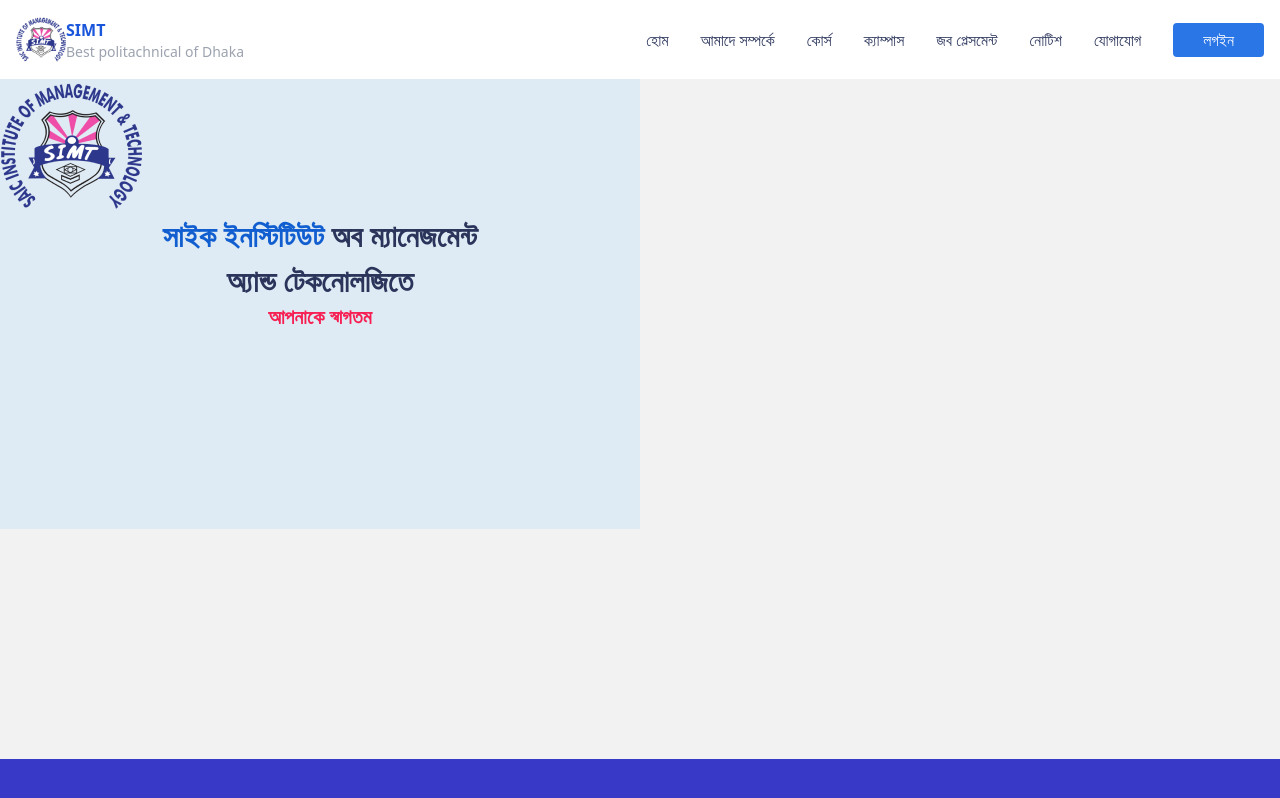
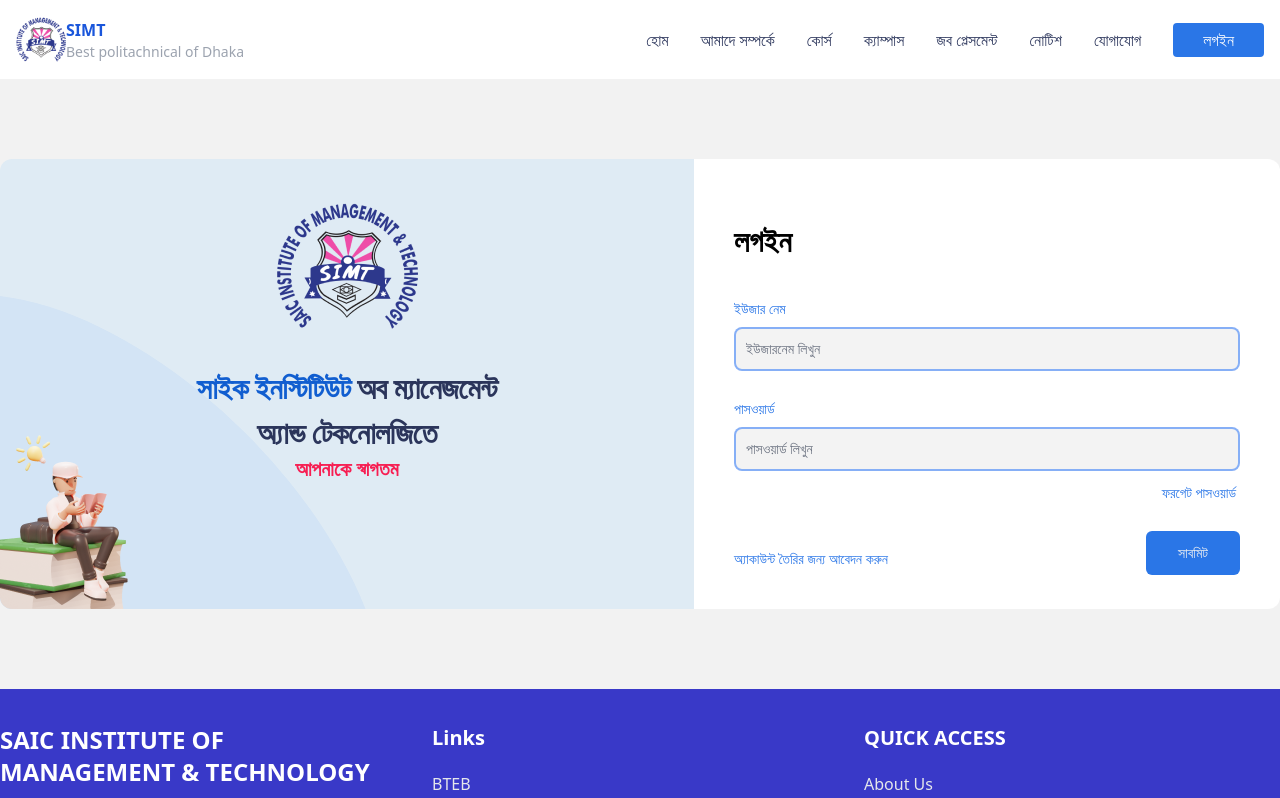
Before and after one commit to Five-Stack/Management-System-client, a React (Vite) app: page /login in a window 1280 px wide. Shown: the top 798 px of the page. Built offline with nearby package versions, Linux system fonts and the light colour scheme.

Commit message:
login page design complete

```diff
--- a/src/Layout/MainPage.jsx
+++ b/src/Layout/MainPage.jsx
@@ -7,7 +7,7 @@ const MainPage = () => {
   return (
     <>
       <Header />
-      <div className='min-h-[calc(100vh-140px)]'>
+      <div className=''>
         <Outlet></Outlet>
       </div>
       <Footer />
--- a/src/Pages/Admission/Admission.jsx
+++ b/src/Pages/Admission/Admission.jsx
@@ -11,15 +11,15 @@ const Admission = () => {
         handleSubmit,
         watch,
         formState: { errors },
-    } = useForm()
+    } = useForm();
 
-    const onSubmit = (data) => console.log(data)
+    const onSubmit = (data) => console.log(data);
 
     return (
         <div className='lg-container'>
             <Alert />
 
-            <div className='max-w-6xl mx-auto bg-white mb-16 px-4 py-10 md:px-28 md:py-20'>
+            <div className='max-w-6xl mx-auto bg-white my-16 px-4 py-10 md:px-28 md:py-20 rounded-xl'>
                 <h3 className='font-medium text-3xl text-center pb-10'>এডমিশন</h3>
                 <form onSubmit={handleSubmit(onSubmit)}>
                     <div className='md:grid md:grid-cols-2 md:gap-x-4 md:gap-y-10 space-y-6'>
--- a/src/Pages/Admission/Alert.jsx
+++ b/src/Pages/Admission/Alert.jsx
@@ -13,7 +13,7 @@ const Alert = () => {
     return (
 
         <div className="px-1">
-            <div className={`h-[200px] md:h-[284px] bg-[#DCE1EE] mx-auto mt-5 md:mt-10 md:mb-16 rounded-2xl flex justify-center items-center px-4 relative ${showAlert ? 'block' : 'opacity-0 transition-opacity duration-200'} ${hidden && 'hidden'} `}>
+            <div className={`h-[200px] md:h-[284px] bg-[#DCE1EE] mx-auto mt-5 md:mt-10 rounded-2xl flex justify-center items-center px-4 relative ${showAlert ? 'block' : 'opacity-0 transition-opacity duration-200'} ${hidden && 'hidden'} `}>
 
                 <svg onClick={handleAlert} xmlns="http://www.w3.org/2000/svg" fill="none" viewBox="0 0 24 24" strokeWidth={1.5} stroke="currentColor" className="w-7 h-7 absolute right-2 top-2 md:right-5 md:top-5 hover:text-red-500 transition-colors duration-150">
                     <path strokeLinecap="round" strokeLinejoin="round" d="M6 18L18 6M6 6l12 12" />
--- a/src/Pages/Login/Login.jsx
+++ b/src/Pages/Login/Login.jsx
@@ -1,13 +1,64 @@
 import logo from '../../assets/logo.png'
+import img1 from '../../assets/boy_with_book.png'
+import { useForm } from 'react-hook-form';
 
 const Login = () => {
+    const {
+        register,
+        handleSubmit,
+        watch,
+        formState: { errors },
+    } = useForm();
+
+    const onSubmit = (data) => console.log(data);
+
     return (
         <div className='lg-container'>
-            <div className="w-1/2 h-[450px] bg-[#dfebf4] text-center">
-                <img src={logo} alt="saic-logo"/>
-                <h3 className=' text-3xl leading-normal font-bold'><span className='text-[#115ED0]'>সাইক ইনস্টিটিউট</span> <span className='txt-black'>অব ম্যানেজমেন্ট<br />অ্যান্ড টেকনোলজিতে</span></h3>
-                <p className='text-[#F71E52] text-xl font-bold'>আপনাকে স্বাগতম</p>
+            <div className='flex my-20'>
+                {/* login page left side design */}
+                <div className="basis-[60%] h-[450px] bg-[#dfebf4] text-center relative overflow-hidden z-10 rounded-l-xl">
+                    <div className='pt-10 z-30'>
+                        <figure className='flex justify-center mb-8'>
+                            <img src={logo} alt="saic-logo" />
+                        </figure>
+                        <h3 className=' text-3xl leading-normal font-extrabold tracking-tight'><span className='text-[#115ED0]'>সাইক ইনস্টিটিউট</span> <span className='txt-black'>অব ম্যানেজমেন্ট<br />অ্যান্ড টেকনোলজিতে</span></h3>
+                        <p className='text-[#F71E52] text-xl font-bold'>আপনাকে স্বাগতম</p>
+                    </div>
 
+                    <div className='w-[650px] h-[340px] bg-[#d3e4f5] rounded-[50%] rotate-45 absolute top-[50%] right-[35%] -z-10'></div>
+
+                    <figure className='absolute bottom-0 left-0'>
+                        <img src={img1} alt="" />
+                    </figure>
+                </div>
+                {/* login page left side design end */}
+
+
+                 {/* login page right side design */}
+                <div className="w-1/2 h-[450px] bg-white pt-16 px-10 rounded-r-xl">
+                    <h3 className='text-3xl font-bold mb-10'>লগইন</h3>
+                    <form onSubmit={handleSubmit(onSubmit)}>
+                        <div className='mb-7 relative'>
+                            <label className="block mb-2 text-sm txt-blue font-medium dark:text-white">ইউজার নেম</label>
+                            <input {...register('userName', { required: true })} type="text" id="first_name" className="bg-[#D9D9D952] border-2 focus:border border-opacity-60 border-blue-500 text-gray-900 text-sm rounded-lg block w-full p-2.5" placeholder="ইউজারনেম লিখুন" />
+                            {errors.userName && <span className='absolute -bottom-6 left-1 text-sm text-red-500'>Field Required *</span>}
+                        </div>
+
+                        <div className='relative'>
+                            <label className="block mb-2 text-sm txt-blue font-medium dark:text-white">পাসওয়ার্ড</label>
+                            <input {...register('password', { required: true })} type="text" id="first_name" className="bg-[#D9D9D952] border-2 focus:border border-opacity-60 border-blue-500 text-gray-900 text-sm rounded-lg block w-full p-2.5" placeholder="পাসওয়ার্ড লিখুন" />
+                            {errors.password && <span className='absolute -bottom-6 left-1 text-sm text-red-500'>Field Required *</span>}
+                        </div>
+
+                        <label className="block mt-3 text-sm txt-blue font-medium text-right pr-1 hover:cursor-pointer hover:text-blue-700">ফরগেট পাসওয়ার্ড</label>
+
+                        <div className='flex justify-between items-center mt-7'>
+                            <label className="block mt-3 text-sm txt-blue font-medium pr-1 hover:cursor-pointer hover:text-blue-700">অ্যাকাউন্ট তৈরির জন্য আবেদন করুন</label>
+                            <button type='submit' className='text-sm bg-primary txt-white px-8 py-3 rounded-md'>সাবমিট</button>
+                        </div>
+                    </form>
+                </div>
+                 {/* login page right side design end */}
             </div>
         </div>
     );
```
Also changed, not shown: src/assets/boy_with_book.png (added).
